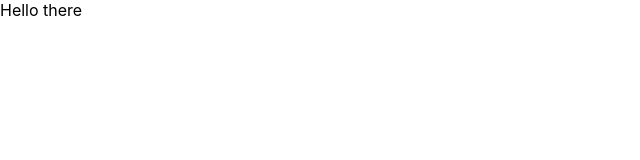
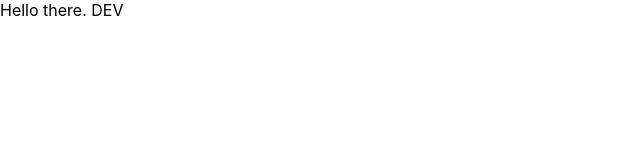
Before and after one commit to Devkant21/E-Commerce, a React (Create React App) app: page / in a window 1280 px wide. Shown: the top 160 px of the page, without its empty margins (0-640 px from the left). Built offline with nearby package versions, Linux system fonts and the light colour scheme.

Commit message:
added name

```diff
--- a/package.json
+++ b/package.json
@@ -3,7 +3,6 @@
   "version": "0.1.0",
   "private": true,
   "dependencies": {
-    "@testing-library/jest-dom": "^5.16.2",
     "@testing-library/react": "^12.1.2",
     "@testing-library/user-event": "^13.5.0",
     "react": "^17.0.2",
@@ -34,5 +33,8 @@
       "last 1 firefox version",
       "last 1 safari version"
     ]
+  },
+  "devDependencies": {
+    "@testing-library/jest-dom": "^5.16.2"
   }
 }
--- a/src/App.js
+++ b/src/App.js
@@ -2,7 +2,9 @@ import React from 'react'
 
 const StateTutorial = () => {
   return (
-    <div>Hello there</div>
+    <div>
+      Hello there. DEV
+      </div>
   )
 }
 
```
Also changed, not shown: 1 other file (tests, documents, lock files or other folders).
